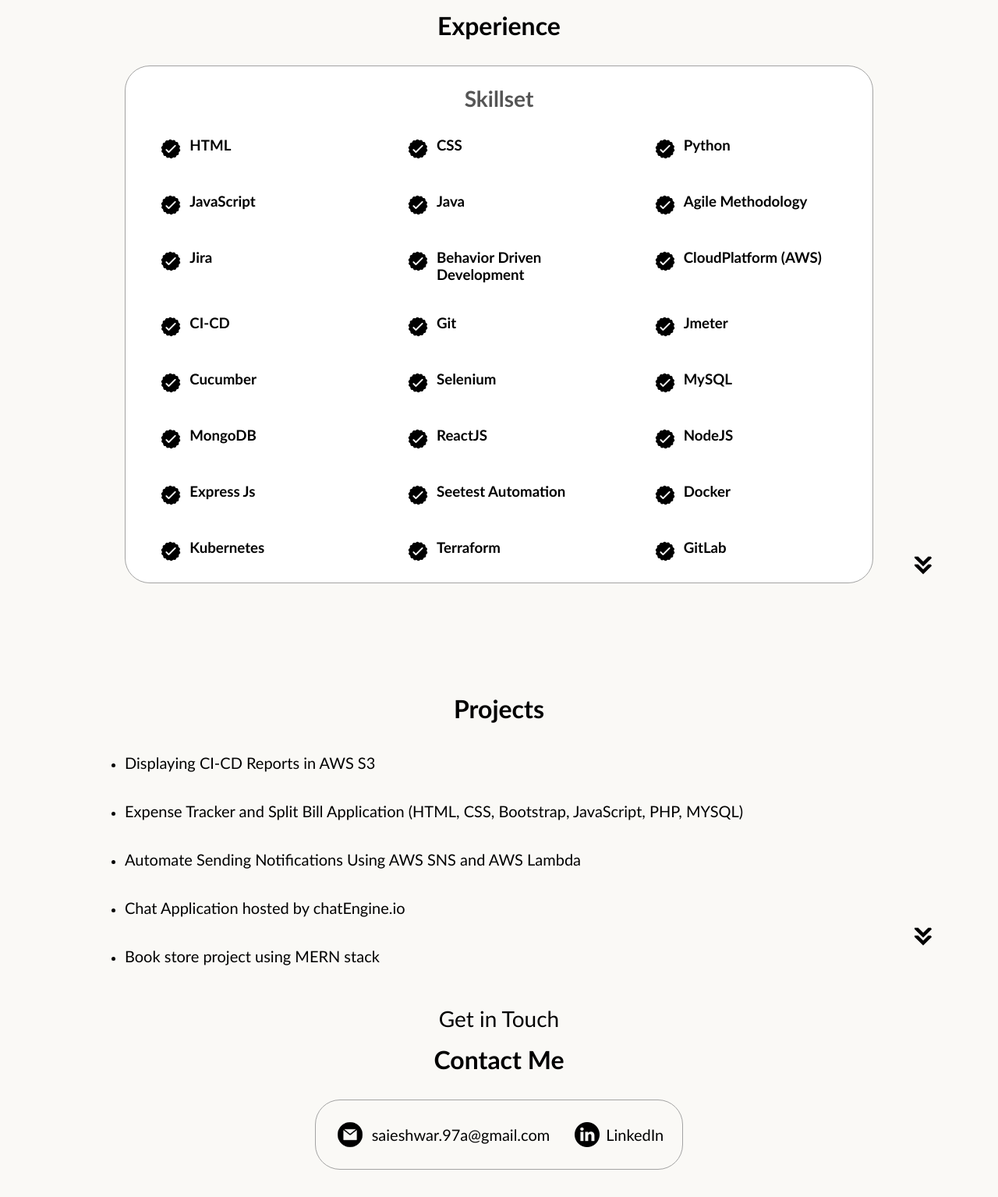
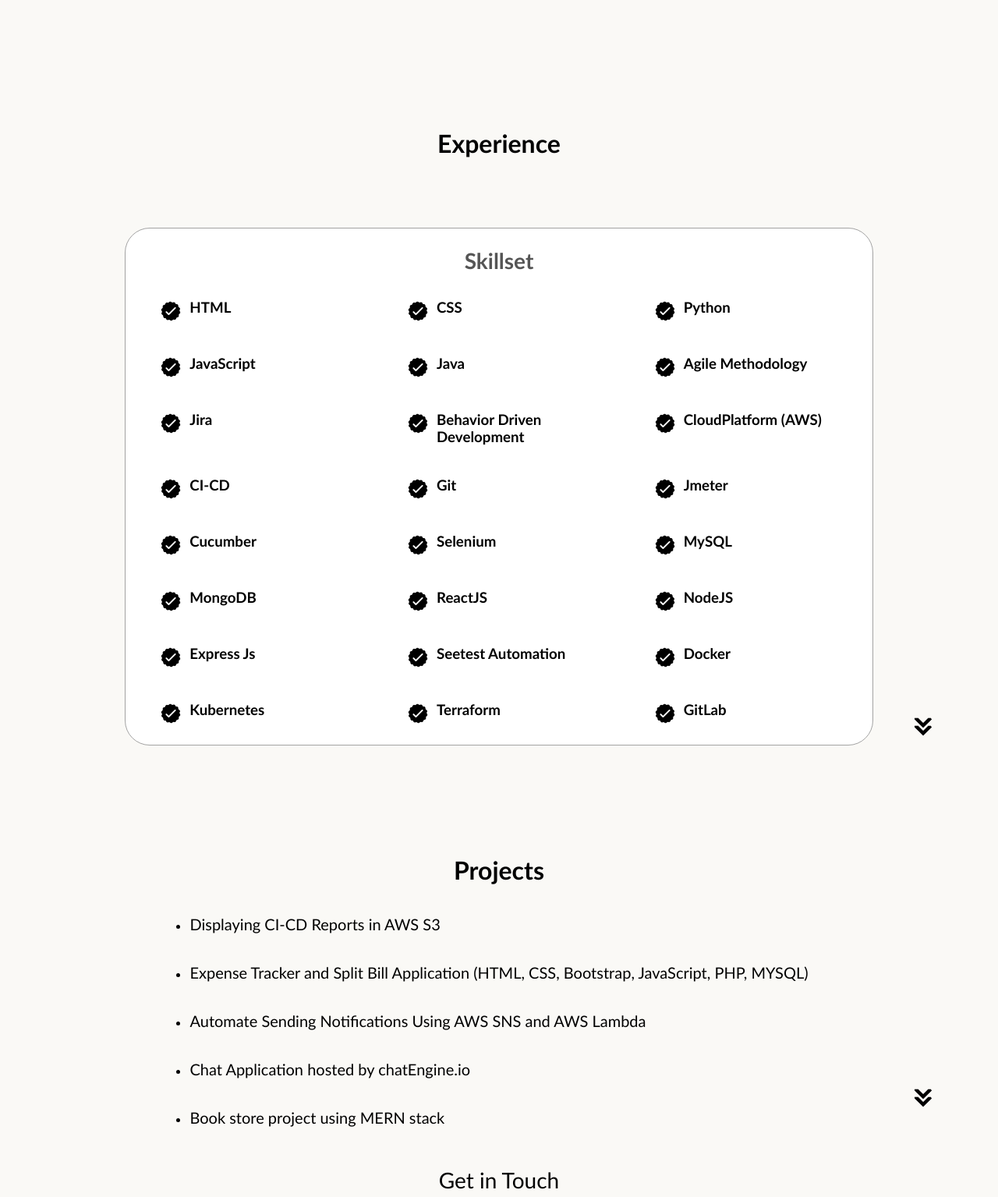
Before and after one commit to Eshwar20/MyPortfolio, a website: page index.html in a window 1280 px wide. Shown: the part 1683-3218 px from the top of the page at 78% size. Drawn offline with Linux system fonts and the light colour scheme.

Commit message:
browser check

```diff
--- a/index.html
+++ b/index.html
@@ -56,7 +56,7 @@
     </section>
     <section id="about">
         <p class="section__text_p1">Get To Know More</p>
-        <h1 class="title">About Me</h1>
+        <h1 class="title">About Me</h1> <br><br><br>
         <div class="section-container">
             <!-- <div class="section__pic-container">
                 <img src="./assets/profile.png" alt="">
@@ -81,11 +81,12 @@
                     Additionally, I worked on the development of startup portals, where I specialized in crafting the frontend aspects of these web platforms using HTML, CSS, Javascript and ReactJS. <br /> I am proficient in debugging and log analysis using Graylog, CloudWatch, and Splunk for issue resolution. I have also leveraged AWS services such as EC2, S3, RDS, CloudWatch, IAM, and CI/CD tools for my projects.</p>
                 </div>
             </div>
-        </div>
+        </div> <br><br><br>
         <img src="./assets/arrow.png" alt="Arrow icon" class="icon arrow" onclick="location.href='./#experience'">
-    </section>
+    </section><br><br><br><br><br>
     <section id="experience">
-        <h1 class="title">Experience</h1>
+
+        <h1 class="title">Experience</h1> <br> <br> <br>
         <div class="experience-details-container">
           <div class="about-containers">
             <div class="details-container">
--- a/mediaQueries.css
+++ b/mediaQueries.css
@@ -9,6 +9,10 @@
     #contact,
     #projects {
       height: fit-content;
+    }
+    #experience,
+    #projects {
+        height: auto; /* or set a specific height based on your design */
     }
   }
 
--- a/style.css
+++ b/style.css
@@ -311,7 +311,10 @@
 
 #experience {
   position: relative;
-  height: 100vh;
+  height: auto;
+  display: flex;
+  flex-direction: column;
+  align-items: center;
 }
 
 .experience-sub-title {
@@ -335,6 +338,7 @@
   flex-direction: row;
   gap: 2.5rem;
   justify-content: space-around;
+  max-width: 100%;
 }
 
 article {
@@ -354,11 +358,15 @@
 #projects
 {
     position: relative;
-    height: 100vh;
+    height: auto;
+    display: flex;
+    flex-direction: column;
+    align-items: center;
 }
 
 .expandable-content {
     display: none;
+    max-width: 100%;
 }
 
 .hidden{
```
